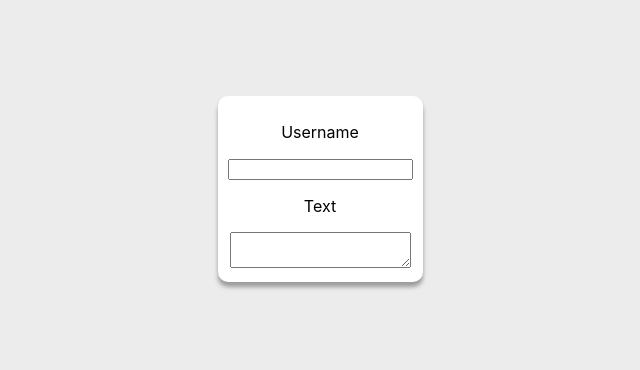
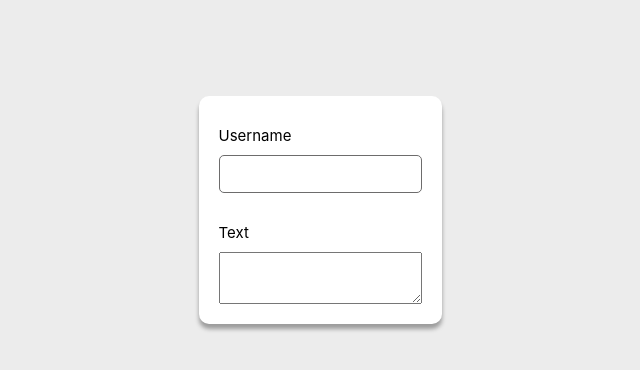
Before and after one commit to abriveraaa/user-in-out, a React (Create React App) app: page / in a window 1280 px wide. Shown: the top 370 px of the page, without its empty margins (320-960 px from the left). Built offline with nearby package versions, Linux system fonts and the light colour scheme.

Commit message:
Updated User.css

```diff
--- a/src/User/User.css
+++ b/src/User/User.css
@@ -1,6 +1,58 @@
-.card{
-    height: 10rem;
-    background-color: #fff;
-    width: 30%;
-    margin: 20px auto;
+.card__header {
+    font-size: 22px;
+    font-weight: 500;
+    line-height: 1.5;
+    text-transform: uppercase;
 }
+
+.card__element {
+    text-align: left;
+    padding: 10px;
+
+}
+
+.card__element--label {
+    margin: 10px auto;
+    font-size: 15px;
+}
+
+.card__element--field {
+    display: block;
+    width: 100%;
+}
+
+.card__element--input {
+    border: 1px solid rgb(109, 108, 108);
+    border-radius: 5px;
+    text-align: left;
+    font-size: 14px;
+    padding: 10px;
+    width: -webkit-fill-available;
+    outline: none;
+    display: block;
+}
+
+.button {
+    margin: 20px 10px 0px 10px;
+    padding: 10px;
+    background-color: rgb(33,147,176);
+    border-radius: 5px;
+    font-size: 13px;
+    letter-spacing: 1px;
+    color: white;
+    text-transform: uppercase;
+    text-align: center;
+    cursor: pointer;
+    transition: all .3s ease-in-out;
+}
+
+.button:hover {
+    background-color: rgb(75, 168, 189);
+}
+
+.card__element--text {
+    display: block;
+    padding: 10px;
+    width: -webkit-fill-available;
+    outline: none;
+}
```
